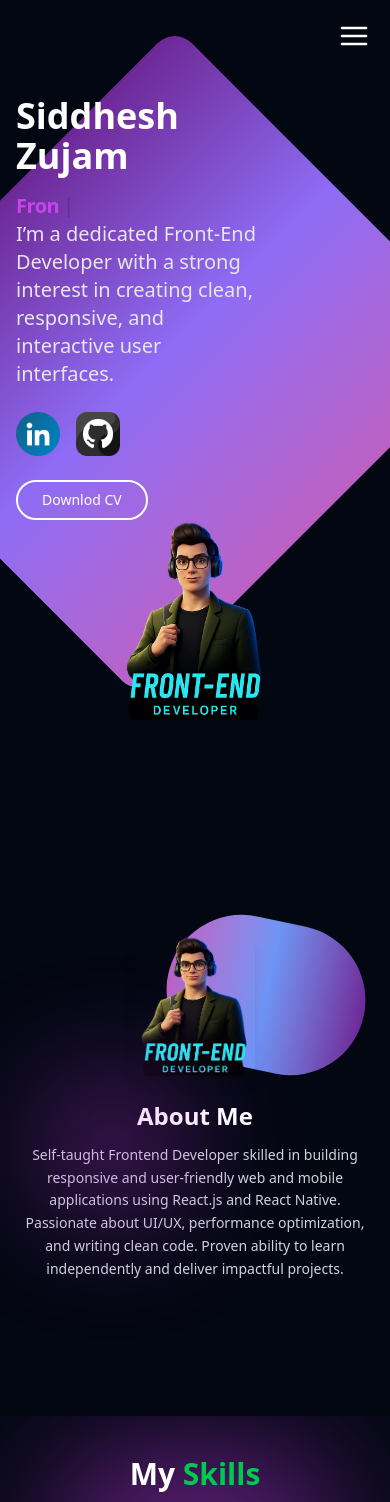
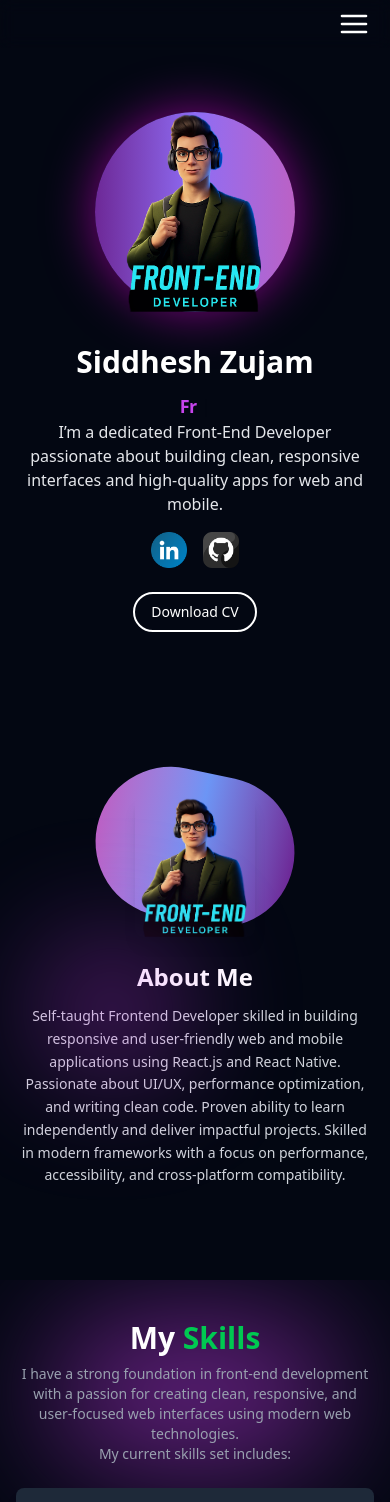
Before and after one commit to SiddheshZ-02/Portfolio-page, a React (Vite) app: page / in a window 390 px wide. Shown: the top 1502 px of the page. Built offline with nearby package versions, Linux system fonts and the light colour scheme.

Commit message:
updated files

```diff
--- a/src/Components/About.jsx
+++ b/src/Components/About.jsx
@@ -11,13 +11,22 @@ const About = () => {
        <figure
       data-aos="fade-right"
       data-aos-delay="500"
-          className="flex justify-center relative"
+      className="flex justify-center md:justify-end relative w-full"
     >
-          <div className="h-[150px] w-[200px] sm:h-[200px] sm:w-[300px] md:h-[250px] md:w-[350px] lg:h-[300px] lg:w-[400px] bg-gradient-to-l from-[#6d2897] via-[#6c95f5] to-[#bb61c5] absolute transform rotate-12 z-0 right-2 sm:right-4 md:right-5 -top-4 sm:-top-2 md:top-4 lg:top-10 rounded-full"></div>
+      <div
+        className="h-[150px] w-[200px] sm:h-[200px] sm:w-[300px] md:h-[250px] md:w-[350px] lg:h-[300px] lg:w-[400px]
+          bg-gradient-to-l from-[#6d2897] via-[#6c95f5] to-[#bb61c5] absolute transform rotate-12 z-0
+          top-1/2 left-1/2 -translate-x-1/2 -translate-y-1/2
+          md:top-1/2 md:left-auto md:right-0 md:-translate-x-0 md:-translate-y-1/2
+          lg:right-2 rounded-full"
+      ></div>
       <img
         src={prof2}
         alt="about picture 2"
-            className="relative z-10 w-[120px] h-[140px] sm:w-[160px] sm:h-[180px] md:w-[200px] md:h-[240px] lg:w-[240px] lg:h-[300px] rounded-lg shadow-lg"
+        className="relative z-10
+          w-[120px] h-[140px] sm:w-[160px] sm:h-[180px] md:w-[200px] md:h-[240px] lg:w-[240px] lg:h-[300px]
+          rounded-lg shadow-lg
+          left-0 md:left-auto md:right-25 lg:right-25 mt-10"
       />
     </figure>
         <article
@@ -36,7 +45,8 @@ const About = () => {
             user-friendly web and mobile applications using React.js and React
             Native. Passionate about UI/UX, performance optimization, and
             writing clean code. Proven ability to learn independently and
-            deliver impactful projects.
+            deliver impactful projects. Skilled in modern frameworks with a focus on performance,
+            accessibility, and cross-platform compatibility.
           </p>
         </article>
       </div>
--- a/src/Components/Contact.jsx
+++ b/src/Components/Contact.jsx
@@ -1,12 +1,13 @@
-import  { useState } from "react";
-import Prof1 from "/Prof1.png"
-import Swal from 'sweetalert2'
+import { useState } from "react";
+import Swal from "sweetalert2";
 import Footer from "./Footer";
+import Prof2  from "/prof2.png";
+
 
 
 
 const Contact = () => {
- const [formData, setFormData] = useState({
+  const [formData, setFormData] = useState({
     name: "",
     email: "",
     message: "",
@@ -123,9 +124,9 @@ const Contact = () => {
           ></div>
 
           <img
-            src={Prof1}
+            src={Prof2}
             alt="Contact illustration"
-            className="h-[250px] sm:h-[570px] md:h-[500px] w-[300px] sm:w-[480px] object-cover rounded-t-lg md:rounded-r-lg relative"
+            className="h-[200px] sm:h-[250px] md:h-[450px] lg:h-[450px] w-auto max-w-[200px] sm:max-w-[250px] md:max-w-[300px] lg:max-w-[350px] object-cover rounded-lg relative z-10 mx-auto md:top-20"
           />
         </aside>
 
@@ -151,11 +152,15 @@ const Contact = () => {
                 onChange={handleInputChange}
                 placeholder="Your Name"
                 className={`w-full px-3 sm:px-4 py-2 text-white bg-gray-900 rounded-lg focus:outline-none focus:ring-2 ${
-                  errors.name ? "border-red-500 border-2" : "focus:ring-purple-500"
+                  errors.name
+                    ? "border-red-500 border-2"
+                    : "focus:ring-purple-500"
                 }`}
               />
               {errors.name && (
-                <p className="text-red-500 text-xs sm:text-sm mt-1">{errors.name}</p>
+                <p className="text-red-500 text-xs sm:text-sm mt-1">
+                  {errors.name}
+                </p>
               )}
             </div>
             <div>
@@ -173,11 +178,15 @@ const Contact = () => {
                 onChange={handleInputChange}
                 placeholder="Your Email"
                 className={`w-full px-3 sm:px-4 py-2 text-white bg-gray-900 rounded-lg focus:outline-none focus:ring-2 ${
-                  errors.email ? "border-red-500 border-2" : "focus:ring-purple-500"
+                  errors.email
+                    ? "border-red-500 border-2"
+                    : "focus:ring-purple-500"
                 }`}
               />
               {errors.email && (
-                <p className="text-red-500 text-xs sm:text-sm mt-1">{errors.email}</p>
+                <p className="text-red-500 text-xs sm:text-sm mt-1">
+                  {errors.email}
+                </p>
               )}
             </div>
             <div>
@@ -194,11 +203,15 @@ const Contact = () => {
                 onChange={handleInputChange}
                 placeholder="Your Message"
                 className={`w-full px-3 sm:px-4 py-2 text-white bg-gray-900 rounded-lg focus:outline-none focus:ring-2 min-h-[100px] sm:min-h-[120px] md:min-h-[150px] ${
-                  errors.message ? "border-red-500 border-2" : "focus:ring-purple-500"
+                  errors.message
+                    ? "border-red-500 border-2"
+                    : "focus:ring-purple-500"
                 }`}
               ></textarea>
               {errors.message && (
-                <p className="text-red-500 text-xs sm:text-sm mt-1">{errors.message}</p>
+                <p className="text-red-500 text-xs sm:text-sm mt-1">
+                  {errors.message}
+                </p>
               )}
             </div>
             <button
@@ -206,12 +219,12 @@ const Contact = () => {
               className="w-full text-white border-2 border-purple-500 py-2 px-4 sm:px-6 rounded-full text-sm sm:text-base md:text-lg
               hover:bg-purple-600 hover:shadow-[0_0_20px_rgba(128,0,128,0.5)] transition-all duration-300"
             >
-              Send Message
+              Connect Me
             </button>
           </form>
         </section>
       </article>
-    <Footer/>
+      <Footer />
     </section>
   );
 };
--- a/src/Components/Hero.jsx
+++ b/src/Components/Hero.jsx
@@ -7,79 +7,99 @@ import TextType from "./TextType";
 
 const Hero = () => {
   return (
-    <div className="relative  overflow-hidden  min-h-[550px]  sm:min-h-[600px]  flex  flex-col  items-center">
-      <div className="md:h-[550px] h-[500px] w-[450px] bg-gradient-to-r absolute  from-[#6d2897] via-[#8e6cf5] to-[#bb61c5] transform rotate-45 z-0 right-2 top-28 rounded-3xl"></div>
+    <div className="relative overflow-hidden min-h-[500px] sm:min-h-[600px] lg:min-h-[700px] flex flex-col items-center">
       <Navbar />
       <main
         id="hero"
-        className="flex flex-col md:flex-row items-center justify-center w-full px-4 md:px-52 pb-24 md:pt-32 mt-14 md:mt-0 z-10"
+        className="flex flex-col sm:flex-col md:flex-row items-center justify-center
+          w-full px-4 sm:px-6 md:px-12 lg:px-24 pb-12 sm:pb-16 md:pb-20 lg:pb-24
+          pt-16 sm:pt-20 md:pt-24 lg:pt-32 mt-12 sm:mt-14 md:mt-0 z-10"
       >
+        <figure
+          data-aos="fade-up"
+          data-aos-delay="500"
+          className="order-1 md:order-2 flex justify-center md:justify-end
+            mb-8 sm:mb-10 md:mb-0 w-full md:w-1/2 lg:w-2/5"
+        >
+          <div
+            className="absolute z-0 top-1/2 left-1/2 transform -translate-x-1/2 -translate-y-1/2
+          w-[200px] sm:w-[300px] lg:w-[400px] h-[200px] sm:h-[300px] lg:h-[400px]
+          rounded-full bg-gradient-to-r from-[#6d2897] via-[#8e6cf5] to-[#bb61c5]
+          shadow-[0_0_50px_rgba(182,0,182,0.7)] sm:shadow-[0_0_60px_rgba(182,0,182,0.7)] lg:shadow-[0_0_70px_rgba(182,0,182,0.7)]"
+          ></div>
+          <img
+            src={prof2}
+            alt="Hero Image"
+            className="h-[200px] sm:h-[250px] md:h-[350px] lg:h-[350px] w-auto max-w-[200px] sm:max-w-[250px] md:max-w-[300px] lg:max-w-[350px] object-cover rounded-lg relative z-10 mx-auto md:top-10"
+          />
+        </figure>
         <section
-          className="flex-1 mr-28 md:text-left- mt-10 md:mt-0 relative"
+          className="order-2 md:order-1 w-full md:w-1/2 lg:w-3/5 md:pr-8 lg:pr-12
+            text-center md:text-left relative"
           data-aos="fade-up"
           data-aos-delay="500"
         >
-          <div className="absolute z-10 w-60 bg-[#cd3cf5] rounded-full  blur-3xl  opacity-50 -top-5 -left-12"></div>
+          <div
+            className="absolute z-10 w-40 sm:w-48 md:w-60 bg-[#cd3cf5] rounded-full
+            blur-3xl opacity-50 -top-5 -left-12 md:-left-8"
+          ></div>
           <header>
-            <h1 className="text-4xl sm:text-5xl font-bold text-white mb-4">
-              {" "}
+            <h1 className="text-3xl sm:text-4xl md:text-4xl lg:text-5xl font-bold text-white mb-3 sm:mb-4">
               Siddhesh Zujam
             </h1>
-            <h1 className="text-xl sm:text-4xl md:text-2xl font-bold text-[#3e0f4a] md:text-[#c744ec]">
+            <h2
+              className="text-lg sm:text-xl md:text-xl lg:text-2xl font-bold
+              text-[#3e0f4a] md:text-[#c744ec]"
+            >
               <TextType
-                text={["Front-End developer", "App Developer"]}
+                text={["Front-End Developer", "App Developer"]}
                 typingSpeed={75}
                 pauseDuration={1500}
                 showCursor={true}
                 cursorCharacter="|"
                 textColors={["#c744ec"]}
               />
-            </h1>
+            </h2>
           </header>
-          <p className="text-xl sm:text-4xl md:text-lg text-gray-200  mb-6">
-            I’m a dedicated Front-End Developer with a strong interest in
-            creating clean, responsive, and interactive user interfaces.
+          <p className="text-base sm:text-lg md:text-lg lg:text-xl text-gray-200 mb-4 sm:mb-6">
+            I’m a dedicated Front-End Developer passionate about building clean,
+            responsive interfaces and high-quality apps for web and mobile.
+
           </p>
-          <div className="flex items-center space-x-4 mb-6">
-            <a href="#">
+          <div className="flex justify-center md:justify-start items-center space-x-4 mb-6">
+            <a
+              href="https://www.linkedin.com/in/siddhesh-zujam/"
+              target="_blank"
+              rel="noopener noreferrer"
+            >
               <img
                 src={linkedin}
-                alt="Linkedin"
-                className="w-11 h-11"
-                target="_blank"
-                rel="noopener noreferrer"
+                alt="LinkedIn"
+                className="w-9 h-9 sm:w-10 sm:h-10 md:w-11 md:h-11"
               />
             </a>
-
-            <a href="https://github.com/SiddheshZ-02">
+            <a
+              href="https://github.com/SiddheshZ-02"
+              target="_blank"
+              rel="noopener noreferrer"
+            >
               <img
                 src={github}
-                alt="github"
-                className="w-11 h-11"
-                target="_blank"
-                rel="noopener noreferrer"
+                alt="GitHub"
+                className="w-9 h-9 sm:w-10 sm:h-10 md:w-11 md:h-11"
               />
             </a>
           </div>
-
-          <a href="">
-            <button className="inline-flex text-white border-2 py-2 px-6 focus:outline-none hover:bg-[#801b9c] hover:shadow-[0_0_40px_rgba(128,0,128,0.7) rounded-full text-sm">
-              Downlod CV{" "}
+          <a href="Resume.pdf" download="Resume.pdf">
+            <button
+              className="inline-flex text-white border-2 py-2 px-4 sm:px-6
+              focus:outline-none hover:bg-[#801b9c] hover:shadow-[0_0_30px_rgba(128,0,128,0.7)]
+              rounded-full text-sm sm:text-base"
+            >
+              Download CV
             </button>
           </a>
         </section>
-
-        <figure
-          data-aos="fade-up"
-          data-aos-delay="500"
-          className="flex-1 flex justify-center md:justify-end mt-0"
-        >
-          <img
-            src={prof2}
-            alt="Hero Image"
-            className="h-[200px] sm:h-[250px] md:h-[300px] lg:h-[350px] w-auto max-w-[200px] sm:max-w-[250px] md:max-w-[300px] lg:max-w-[350px] object-cover rounded-lg"
-          />
-        </figure>
       </main>
     </div>
   );
--- a/src/Components/Navbar.jsx
+++ b/src/Components/Navbar.jsx
@@ -27,11 +27,11 @@ export default function Navbar() {
 
   return (
     <header
-      className="fixed top-0 left-0 w-full z-20 text-white "
+      className="fixed top-0 left-0 w-full z-20 text-white bg-transparent bg/opacity-90 backdrop-blur-sm  "
       data-aos="fade-up"
       data-aos-delay="300"
     >
-      <div className="container mx-auto flex items-center justify-between p-5">
+      <div className="container mx-auto flex items-center justify-between p-5 h-12">
         <button
           onClick={() => scrollToSection("hero")}
           className="text-4xl font-bold italic text-white hover:text-purple-400 transition-colors duration-300"
@@ -58,7 +58,7 @@ export default function Navbar() {
           ))}
           <button
             onClick={() => scrollToSection("contact")}
-            className="inline-flex text-white border-2 py-2 px-6 focus:outline-none hover:bg-purple-800 rounded-full text-lg transition-colors duration-300"
+            className="inline-flex text-white border-1 py-1 px-6 focus:outline-none hover:bg-purple-800 rounded-full text-lg transition-colors duration-300"
           >
             Contact
           </button>
@@ -81,7 +81,7 @@ export default function Navbar() {
           <button
             key={link.id}
             onClick={() => scrollToSection(link.link)}
-            className="text-lg text-white hover:text-purple-400 transition-colors duration-300"
+            className="text-md text-white hover:text-purple-400 transition-colors duration-300"
           >
             {link.name}
           </button>
@@ -89,7 +89,7 @@ export default function Navbar() {
 
         <button
           onClick={() => scrollToSection("contact")}
-          className="inline-flex text-white border-2 py-2 px-6 focus:outline-none hover:bg-purple-800 rounded-full text-lg transition-colors duration-300"
+          className="inline-flex text-white border-2 py-2 px-6 focus:outline-none hover:bg-purple-800 rounded-full text-md transition-colors duration-300"
         >
           Contact
         </button>
--- a/src/Components/Skills.jsx
+++ b/src/Components/Skills.jsx
@@ -32,7 +32,7 @@ const skillsData = [
     id: 4,
     image: typescript,
     title: "Typescript",
-    progress: 80,
+    progress: 60,
   },
   {
     id: 5,
@@ -94,15 +94,15 @@ const Skills = () => {
       <div
         data-aos="fade-up"
         data-aos-delay="300"
-        className="relative z-20 text-center space-y-6 sm:space-y-10"
+        className=" text-center space-y-6 sm:space-y-10"
       >
         <header>
           <h1 className="text-3xl sm:text-4xl font-bold">
             My <span className="text-green-500">Skills</span>
           </h1>
           <p className="text-gray-400 mt-2 sm:mt-4 text-sm sm:text-base">
-            I have a strong foundation in front-end development and a passion
-            for building clean, responsive, and user-focused web interfaces
+            I have a strong foundation in front-end development with a passion
+            for creating clean, responsive, and user-focused web interfaces
             using modern web technologies. <br />
             My current skills set includes:
           </p>
```
Also changed, not shown: 1 other file (tests, documents, lock files or other folders). Lines whose indentation alone changed are shown as unchanged.
